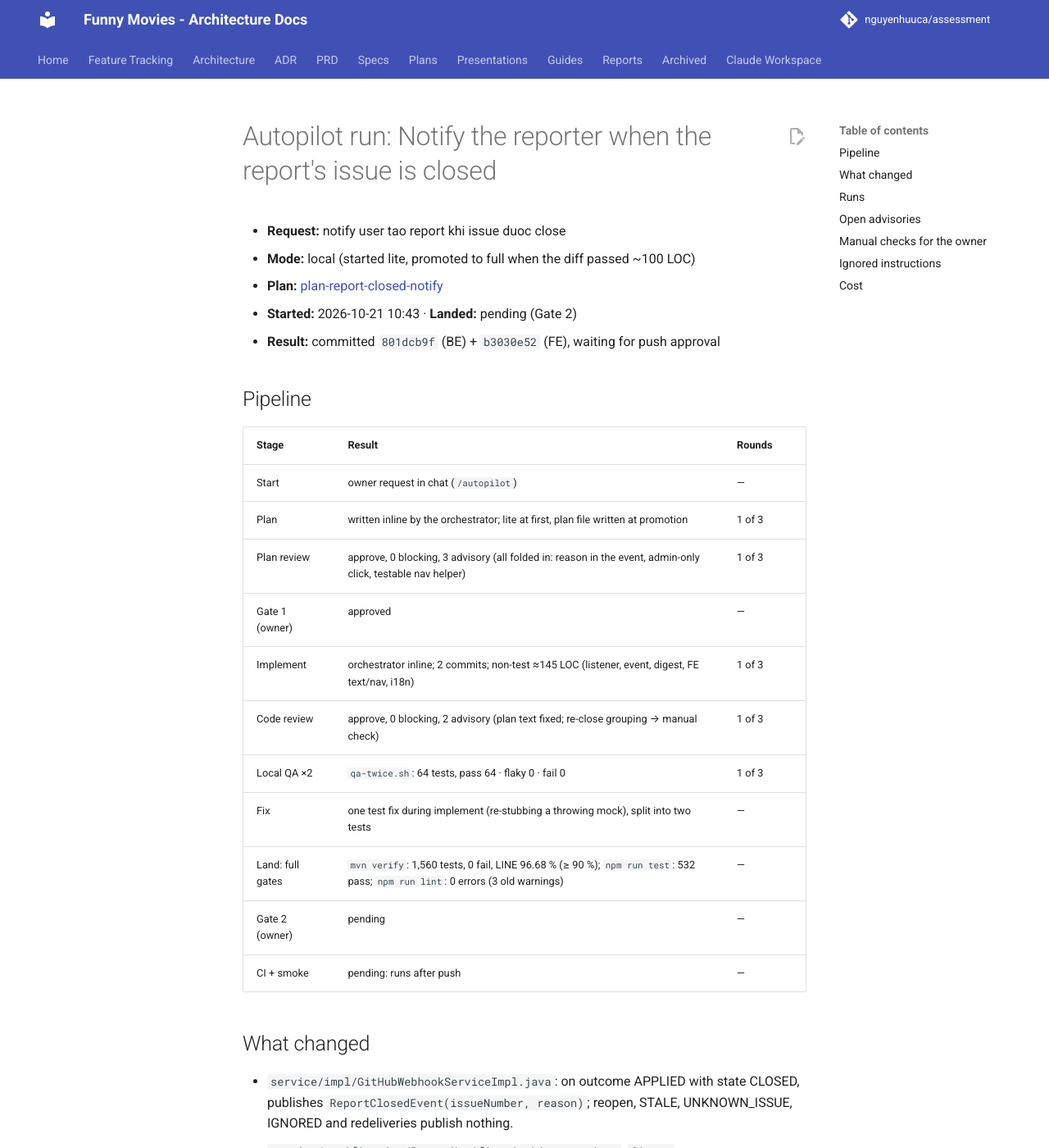
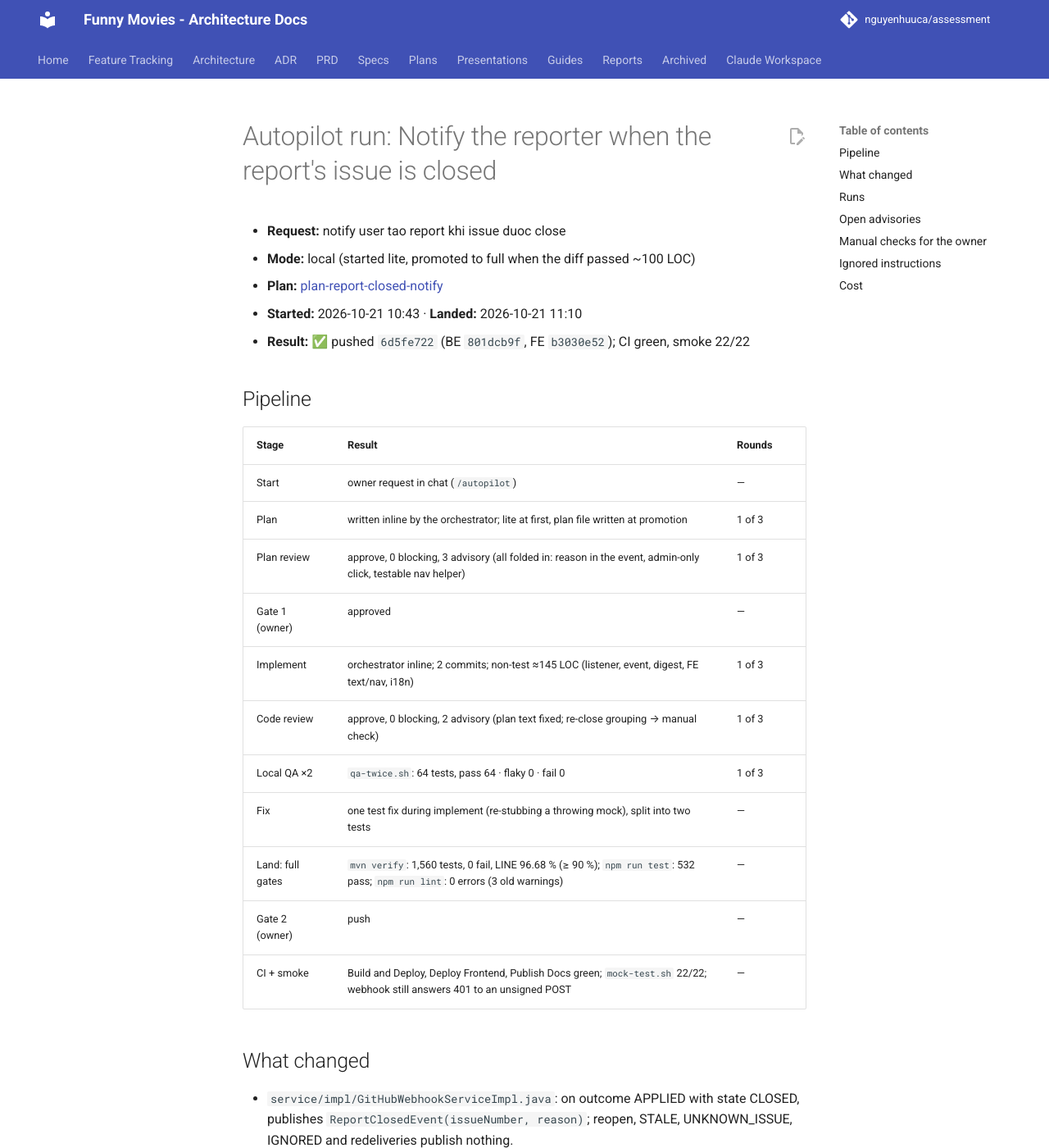
Before and after one commit to nguyenhuuca/assessment, an MkDocs documentation site: the page built from docs/reports/autopilot-2026-10-21-report-closed-notify.md, in a window 1280 px wide and 1400 px high. Shown: the whole window at 82% size. Built offline with MkDocs 1.6.1 and Material for MkDocs 9.7.7, drawn with Linux system fonts in a browser that asks for light colours.

Commit message:
chore(session): closed-issue notification deployed
Co-Authored-By: Claude Opus 5.5 <noreply@anthropic.com>

```diff
--- a/docs/reports/autopilot-2026-10-21-report-closed-notify.md
+++ b/docs/reports/autopilot-2026-10-21-report-closed-notify.md
@@ -3,8 +3,8 @@
 - **Request:** notify user tao report khi issue duoc close
 - **Mode:** local (started lite, promoted to full when the diff passed ~100 LOC)
 - **Plan:** [plan-report-closed-notify](../plans/plan-report-closed-notify.md)
-- **Started:** 2026-10-21 10:43 · **Landed:** pending (Gate 2)
-- **Result:** committed `801dcb9f` (BE) + `b3030e52` (FE), waiting for push approval
+- **Started:** 2026-10-21 10:43 · **Landed:** 2026-10-21 11:10
+- **Result:** ✅ pushed `6d5fe722` (BE `801dcb9f`, FE `b3030e52`); CI green, smoke 22/22
 
 ## Pipeline
 
@@ -19,8 +19,8 @@
 | Local QA ×2 | `qa-twice.sh`: 64 tests, pass 64 · flaky 0 · fail 0 | 1 of 3 |
 | Fix | one test fix during implement (re-stubbing a throwing mock), split into two tests | — |
 | Land: full gates | `mvn verify`: 1,560 tests, 0 fail, LINE 96.68 % (≥ 90 %); `npm run test`: 532 pass; `npm run lint`: 0 errors (3 old warnings) | — |
-| Gate 2 (owner) | pending | — |
-| CI + smoke | pending: runs after push | — |
+| Gate 2 (owner) | push | — |
+| CI + smoke | Build and Deploy, Deploy Frontend, Publish Docs green; `mock-test.sh` 22/22; webhook still answers 401 to an unsigned POST | — |
 
 ## What changed
 
```
Also changed, not shown: docs/plans/plan-report-closed-notify.md (+1 -1 lines), session.txt (+6 -6 lines).
